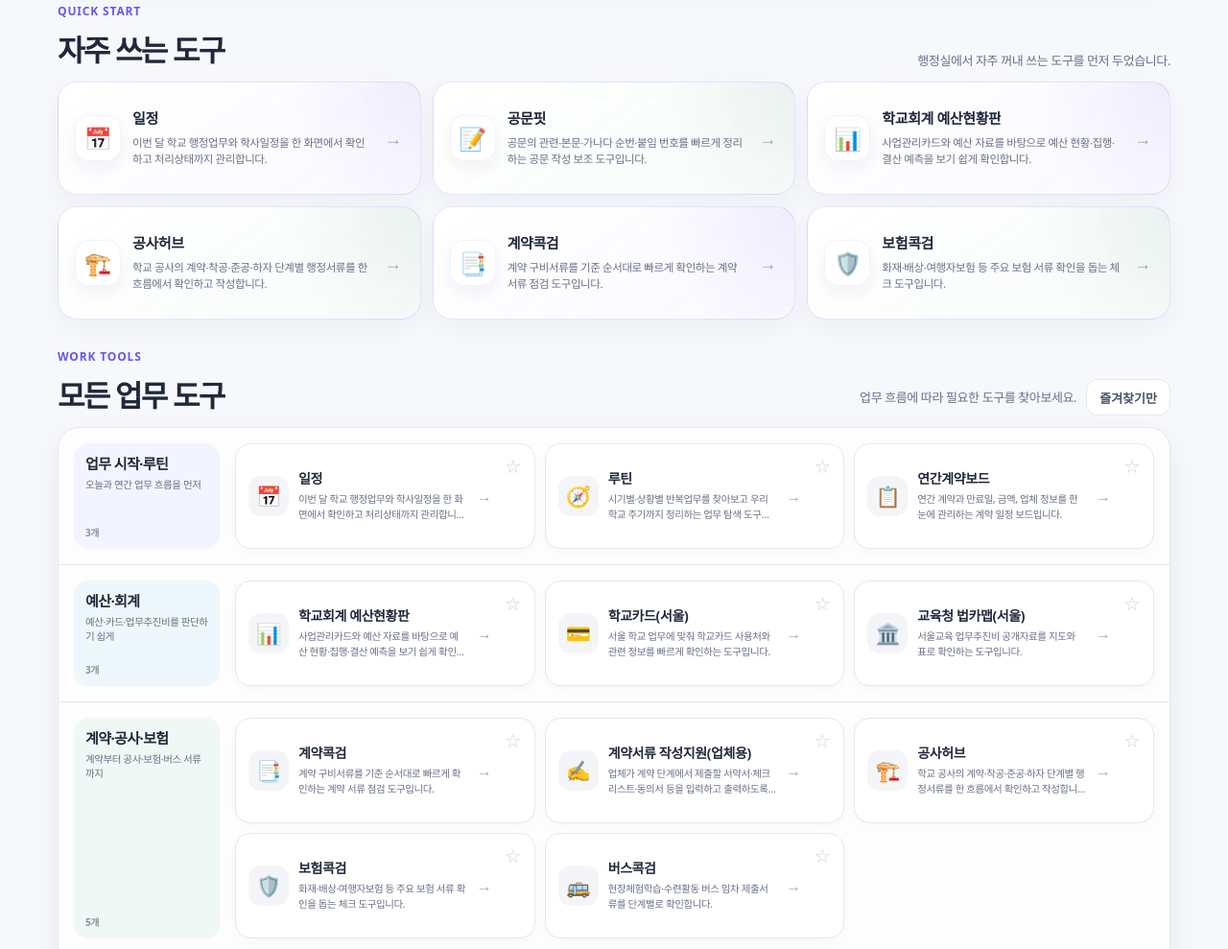
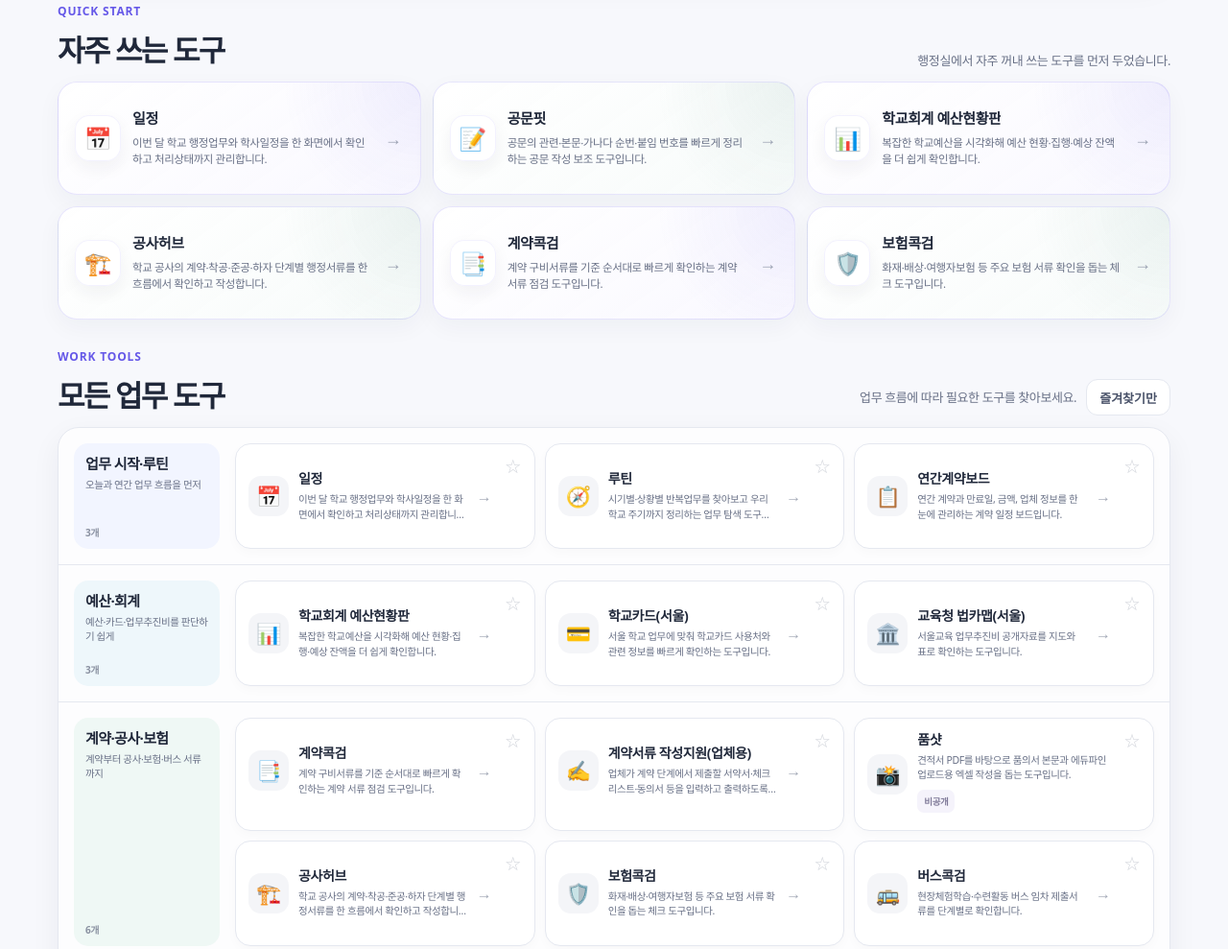
Before and after one commit to sen-vip/hakdol-start, a plain HTML site: page index.html in a window 1280 px wide. Shown: the part 1517-2506 px from the top of the page at 96% size. Drawn offline with Linux system fonts and the light colour scheme.

Commit message:
Add files via upload

```diff
--- a/app.js
+++ b/app.js
@@ -123,6 +123,17 @@ const tools = [
     updated: "2026.08"
   },
   {
+    id: "poomshot",
+    name: "품샷",
+    category: "계약·구매",
+    description: "견적서 PDF를 바탕으로 품의서 본문과 에듀파인 업로드용 엑셀 작성을 돕는 도구입니다.",
+    tags: ["품샷", "견적서", "품의", "에듀파인", "엑셀", "구매"],
+    status: "비공개",
+    icon: "📸",
+    url: "",
+    updated: "비공개"
+  },
+  {
     id: "insur-kockgum",
     name: "보험콕검",
     category: "계약·구매",
@@ -148,12 +159,12 @@ const tools = [
     id: "budget-visualizer",
     name: "학교회계 예산현황판",
     category: "예산·회계",
-    description: "사업관리카드와 예산 자료를 바탕으로 예산 현황·집행·결산 예측을 보기 쉽게 확인합니다.",
-    tags: ["학교회계", "예산", "예산잔액", "잔액", "예상잔액", "집행", "결산", "사업관리카드"],
+    description: "복잡한 학교예산을 시각화해 예산 현황·집행·예상 잔액을 더 쉽게 확인합니다.",
+    tags: ["학교회계", "예산", "예산현황판", "예산잔액", "잔액", "예상잔액", "집행", "결산", "사업관리카드", "102-2"],
     status: "운영중",
     icon: "📊",
     url: "https://budget-visualizer-delta.vercel.app/",
-    updated: "2026.08"
+    updated: "2026.09"
   },
   {
     id: "school-card-map",
@@ -211,17 +222,6 @@ const tools = [
     updated: "2026.08"
   },
   {
-    id: "school-calendar",
-    name: "전국 학사일정",
-    category: "학교생활",
-    description: "학교를 검색해 월별 학사일정을 확인하고 필요한 일정을 복사해 쓰는 도구입니다.",
-    tags: ["학사일정", "학교검색", "달력", "전국", "학년"],
-    status: "운영중",
-    icon: "🗓️",
-    url: "https://sen-vip.github.io/school-calendar/",
-    updated: "2026.08"
-  },
-  {
     id: "ansa",
     name: "안 샀다",
     category: "🧪 실험실",
@@ -251,7 +251,7 @@ const WORK_GROUPS = [
     id: "contract",
     name: "계약·공사·보험",
     description: "계약부터 공사·보험·버스 서류까지",
-    toolIds: ["contract-kockgum", "contract-doc-support", "construction-hub", "insur-kockgum", "bus-kockgum"]
+    toolIds: ["contract-kockgum", "contract-doc-support", "poomshot", "construction-hub", "insur-kockgum", "bus-kockgum"]
   },
   {
     id: "document",
@@ -261,7 +261,7 @@ const WORK_GROUPS = [
   }
 ];
 
-const LIFE_TOOL_IDS = ["today-school", "my-child-school", "school-calendar"];
+const LIFE_TOOL_IDS = ["today-school", "my-child-school"];
 const LAB_TOOL_IDS = ["ansa"];
 
 const FEATURED_IDS = [
@@ -879,7 +879,7 @@ function renderPomodoro(statusMessage = "") {
   pomodoroCard.classList.toggle("is-rest", !isFocus);
   document.title = pomodoro.running
     ? `${formatPomodoro(remaining)} · ${isFocus ? "집중 중" : "휴식 중"} | 학돌시작`
-    : "학돌시작 v0.4.0 | 행정실에서 시작한 실무 도구";
+    : "학돌시작 v0.4.1 | 행정실에서 시작한 실무 도구";
 }
 
 function stopPomodoroTicker() {
--- a/index.html
+++ b/index.html
@@ -5,7 +5,7 @@
   <meta name="viewport" content="width=device-width, initial-scale=1.0" />
   <meta name="description" content="행정실에서 시작한 실무 도구, 학돌랩의 업무 시작페이지 학돌시작입니다." />
   <meta name="theme-color" content="#f7f8fc" />
-  <title>학돌시작 v0.4.0 | 행정실에서 시작한 실무 도구</title>
+  <title>학돌시작 v0.4.2 | 행정실에서 시작한 실무 도구</title>
   <link rel="icon" href="./favicon.svg" type="image/svg+xml" />
   <link rel="stylesheet" href="./style.css" />
 </head>
@@ -31,7 +31,7 @@
           <div class="hero-meta" aria-label="도구 요약">
             <span><b id="totalCount">0</b>개 도구</span>
             <span><b id="favoriteCount">0</b>개 즐겨찾기</span>
-            <span>v0.4.0</span>
+            <span>v0.4.2</span>
           </div>
         </div>
         <div class="hero-symbol" aria-hidden="true">
@@ -211,7 +211,7 @@
         <span class="footer-divider" aria-hidden="true">·</span>
         <a class="footer-github" href="https://github.com/sen-vip" target="_blank" rel="noopener noreferrer">GitHub <span aria-hidden="true">↗</span></a>
         <span class="footer-divider" aria-hidden="true">·</span>
-        <span>v0.4.0</span>
+        <span>v0.4.2</span>
       </div>
     </footer>
   </div>
--- a/style.css
+++ b/style.css
@@ -583,7 +583,7 @@ button:focus-visible, a:focus-visible, input:focus-visible, textarea:focus-visib
   .desk-section { margin-top: 14px; }
 }
 
-/* v0.4.0 — 학돌랩 브랜드 정립 + 작은책상 → 검색 → 자주 쓰는 도구 흐름 */
+/* v0.4.1 — 전국 학사일정 제거 + 품샷 비공개 카드 추가 */
 .brand-hero { min-height: 220px; }
 .brand-hero .hero-desc { max-width: 760px; margin-bottom: 12px; }
 .desk-section { margin-top: 18px; background: rgba(255,255,255,.74); }
```
Also changed, not shown: 1 other file.
